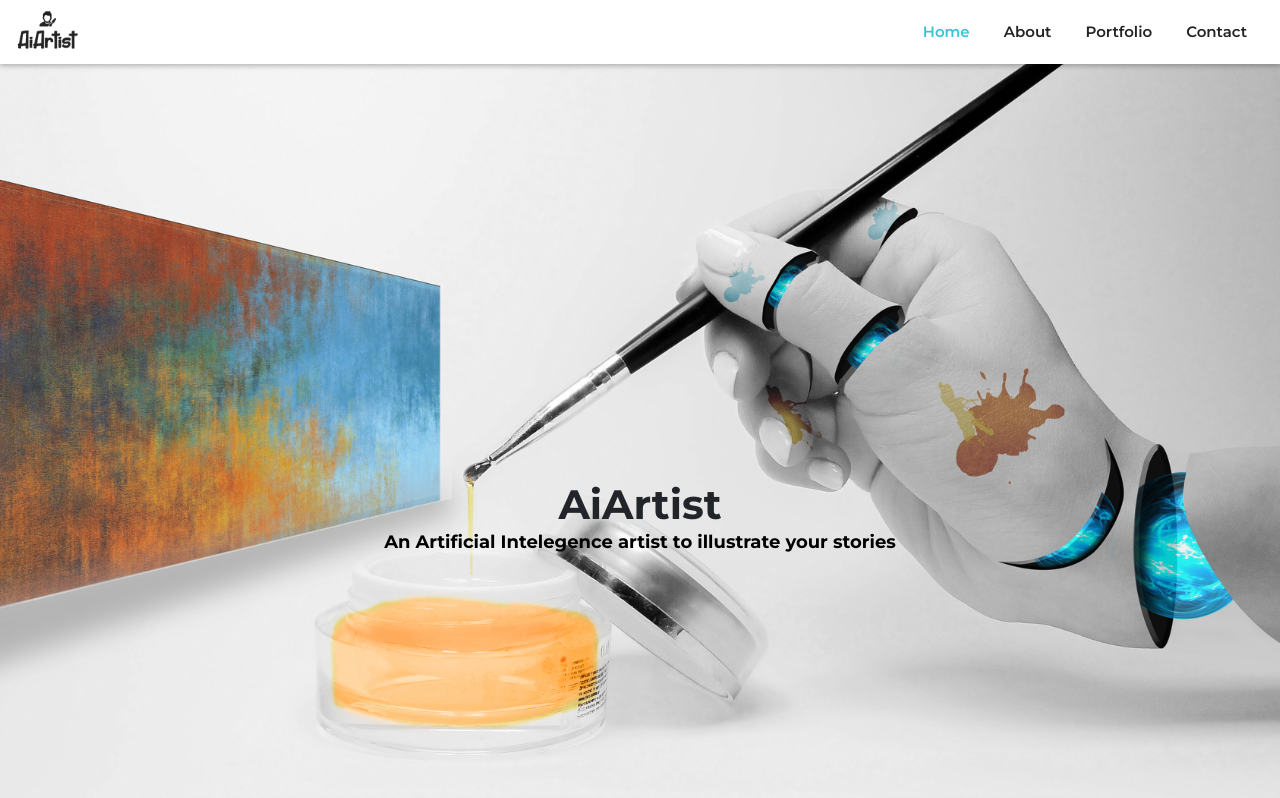
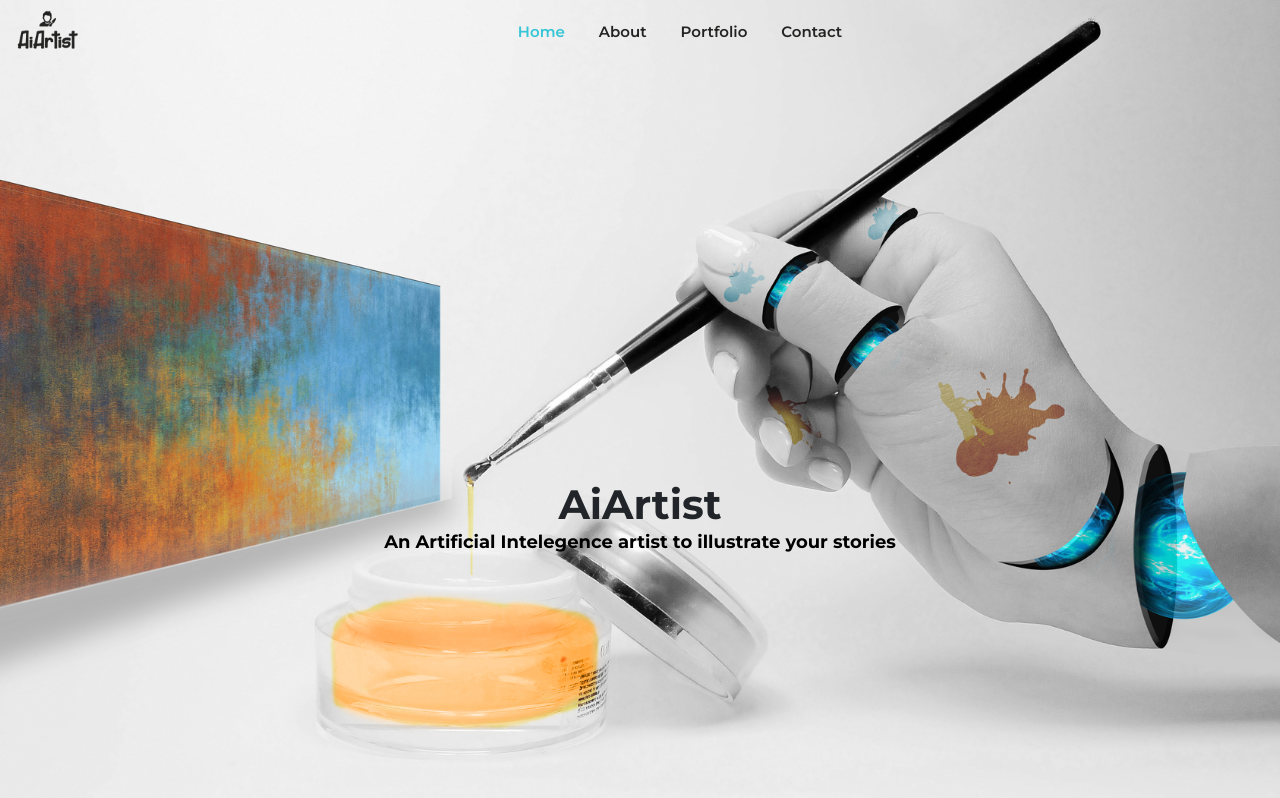
Before and after one commit to guruusingh2033/AiArtist_Website, a plain HTML site: page index.html in a window 1280 px wide. Shown: the top 798 px of the page. Drawn offline with nearby package versions, Linux system fonts and the light colour scheme.

Commit message:
UI Changes : Transparent Menu

```diff
--- a/css/style.css
+++ b/css/style.css
@@ -5,6 +5,7 @@ body {
   background: url(../images/landing.jpg) no-repeat center top;
   background-size:cover;
   background-attachment: fixed;
+  padding-top:50px;
 }
 
 /* Nav start here  */
@@ -336,6 +337,20 @@ color: #fff !important;
 .black-text{
   color:black;
 }
+.navbar-dark {
+  background: none;
+  box-shadow: none;
+  height: 64px;
+  z-index: 9;
+  transition:all 0.5s;
+}
+.fixed {
+  background-color:rgba(255,255,255,0.9);
+  box-shadow: 0 2px 5px 0 rgba(0, 0, 0, 0.26);
+  height: 64px;
+  z-index: 9;
+}
+
 /* Responsive CSS start here  */
 
 @media (max-width:991px) {
--- a/index.html
+++ b/index.html
@@ -27,7 +27,7 @@
         <span class="navbar-toggler-icon"></span>
       </button>
       <div class="collapse navbar-collapse" id="navbarsExample07">
-        <ul class="navbar-nav ml-auto">
+        <ul class="navbar-nav mx-auto">
           <li class="nav-item">
             <a class="nav-link active" href="#" data-scroll="home">Home
               <span class="sr-only">(current)</span>
@@ -220,6 +220,7 @@
       });
     });
   </script>
+
 </body>
 
 </html>
```
